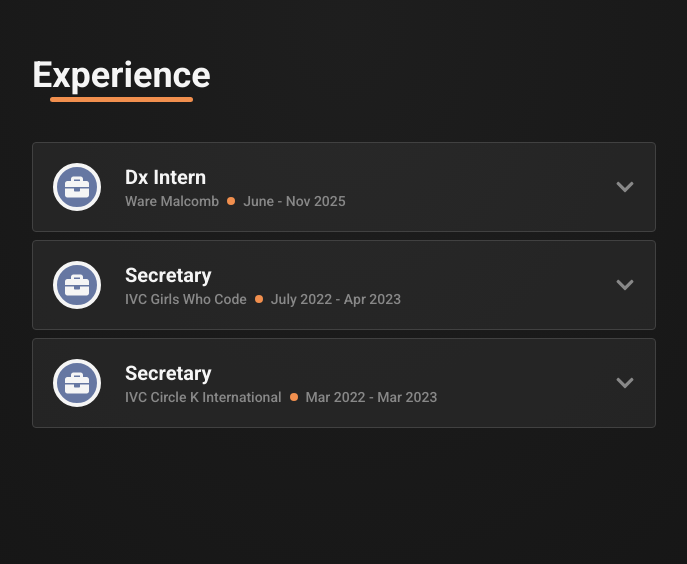
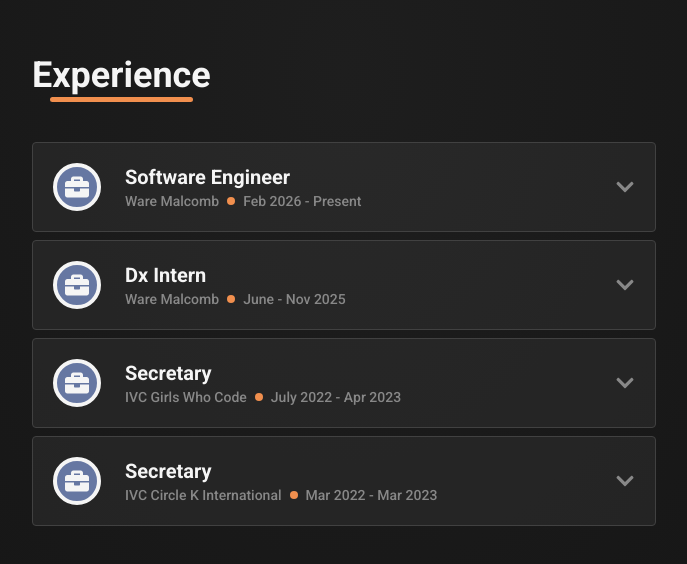
Before and after one commit to hnouizi/hnouizi.github.io, a React (Vite) app: page / in a window 1280 px wide. Shown: the part 785-1349 px from the top of the page, without its empty margins (296-983 px from the left). Built offline with nearby package versions, Linux system fonts and the light colour scheme.

Commit message:
replaced detail strings with react nodes

```diff
--- a/src/App.css
+++ b/src/App.css
@@ -26,3 +26,7 @@ button {
 .left-triangle {
     @apply w-0 h-0 border-y-20 border-y-transparent border-r-20
 }
+
+.detail-highlight {
+    @apply bg-[#465373] px-1 py-[0.1rem] rounded-sm
+}
--- a/src/components/Experience.tsx
+++ b/src/components/Experience.tsx
@@ -1,6 +1,6 @@
 import ExperienceDropdown from "./ExperienceDropdown";
 import Heading from "./Heading";
-import experiences from "../data/experiences.json";
+import { experiences } from "../data/experiences.tsx";
 
 const Experience = () => {
 
@@ -16,7 +16,7 @@ const Experience = () => {
                         organization={exp.organization}
                         duration={exp.duration}
                         details={exp.details}
-                        key={exp.details[0]}
+                        key={exp.position + exp.organization}
                     />
                 ))}
             </div>
--- a/src/components/ExperienceDropdown.tsx
+++ b/src/components/ExperienceDropdown.tsx
@@ -1,11 +1,11 @@
-import { useState } from "react";
+import { useState, type ReactNode } from "react";
 import { FaBriefcase, FaChevronDown } from "react-icons/fa";
 
 type ExperienceDropdownProps = {
     position: string,
     organization: string,
     duration: string,
-    details: string[]
+    details: ReactNode[]
 }
 
 const ExperienceDropdown = ({
@@ -46,9 +46,9 @@ const ExperienceDropdown = ({
             {isExpanded && (
                 <div className="text-xs sm:text-sm mt-3 sm:mt-4 mr-10 sm:ml-18">
                     <hr className="text-darkgray-80 mb-3"/>
-                    <ul className="list-disc ml-6">
-                        {details.map((detail) => (
-                            <li key={detail}>
+                    <ul className="list-disc ml-6 flex flex-col gap-1">
+                        {details.map((detail, i) => (
+                            <li key={i}>
                                 {detail}
                             </li>
                         ))}
--- a/src/data/experiences.json
+++ /dev/null
@@ -1,32 +0,0 @@
-[
-    {
-        "position": "Dx Intern",
-        "organization": "Ware Malcomb",
-        "duration": "June - Nov 2025",
-        "details": [
-            "Designed & implemented a full-stack web application that details Ware Malcomb's projects and displays their geographical location on a map using Mapbox's API",
-            "Completed Jira tickets and reviewed pull requests for various software engineering projects as needed by the digital transformation team"
-        ]
-    },
-    {
-        "position": "Secretary",
-        "organization": "IVC Girls Who Code",
-        "duration": "July 2022 - Apr 2023",
-        "details": [
-            "Ran GWC meetings and events to provide support and resources to female and non-binary STEM students",
-            "Wrote detailed meeting notes during every board and general meeting for future reference"
-        ]
-    },
-    {
-
-        "position": "Secretary",
-        "organization": "IVC Circle K International",
-        "duration": "Mar 2022 - Mar 2023",
-        "details": [
-            "Ran CKI meetings to promote volunteering events to aid our local community",
-            "Wrote detailed meeting notes during every board and general meeting for future reference",
-            "Completed monthly reports using Excel tracking club membership, volunteering events, members' service hours, and club finances"
-        ]
-
-    }
-]
--- /dev/null
+++ b/src/data/experiences.tsx
@@ -0,0 +1,55 @@
+export const experiences = [
+    {
+        "position": "Software Engineer",
+        "organization": "Ware Malcomb",
+        "duration": "Feb 2026 - Present",
+        "details": [
+            <span>
+                TBD
+            </span>
+        ]
+    },
+    {
+        position: "Dx Intern",
+        organization: "Ware Malcomb",
+        duration: "June - Nov 2025",
+        details: [
+            <span>
+                Designed & implemented a <span className="detail-highlight">full-stack web application</span> that details Ware Malcomb's projects and displays their geographical location on a map using <span className="detail-highlight">Mapbox's API</span>
+            </span>,
+            <span>
+                Completed <span className="detail-highlight">Jira tickets</span> and <span className="detail-highlight">reviewed pull requests</span> for various software engineering projects as needed by the digital transformation team
+            </span>
+        ]
+    },
+    {
+        position: "Secretary",
+        organization: "IVC Girls Who Code",
+        duration: "July 2022 - Apr 2023",
+        details: [
+            <span>
+                Ran <span className="detail-highlight">GWC meetings and events</span> to <span className="detail-highlight">provide support and resources</span> to female and non-binary STEM students
+            </span>,
+            <span>
+                Wrote <span className="detail-highlight">detailed meeting notes</span> during every board and general meeting for future reference
+            </span>
+        ]
+    },
+    {
+        position: "Secretary",
+        organization: "IVC Circle K International",
+        duration: "Mar 2022 - Mar 2023",
+        details: [
+            <span>
+                Ran <span className="detail-highlight">CKI meetings</span> to  <span className="detail-highlight">promote volunteering events</span> to aid our local community
+            </span>,
+            <span>
+                Wrote <span className="detail-highlight">detailed meeting notes</span> during every board and general meeting for future reference
+            </span>,
+            <span>
+                Completed <span className="detail-highlight">monthly reports</span> using <span className="detail-highlight">Excel</span> tracking club membership, volunteering events, members' service hours, and club finances
+            </span>
+        ]
+
+    }
+]
```
